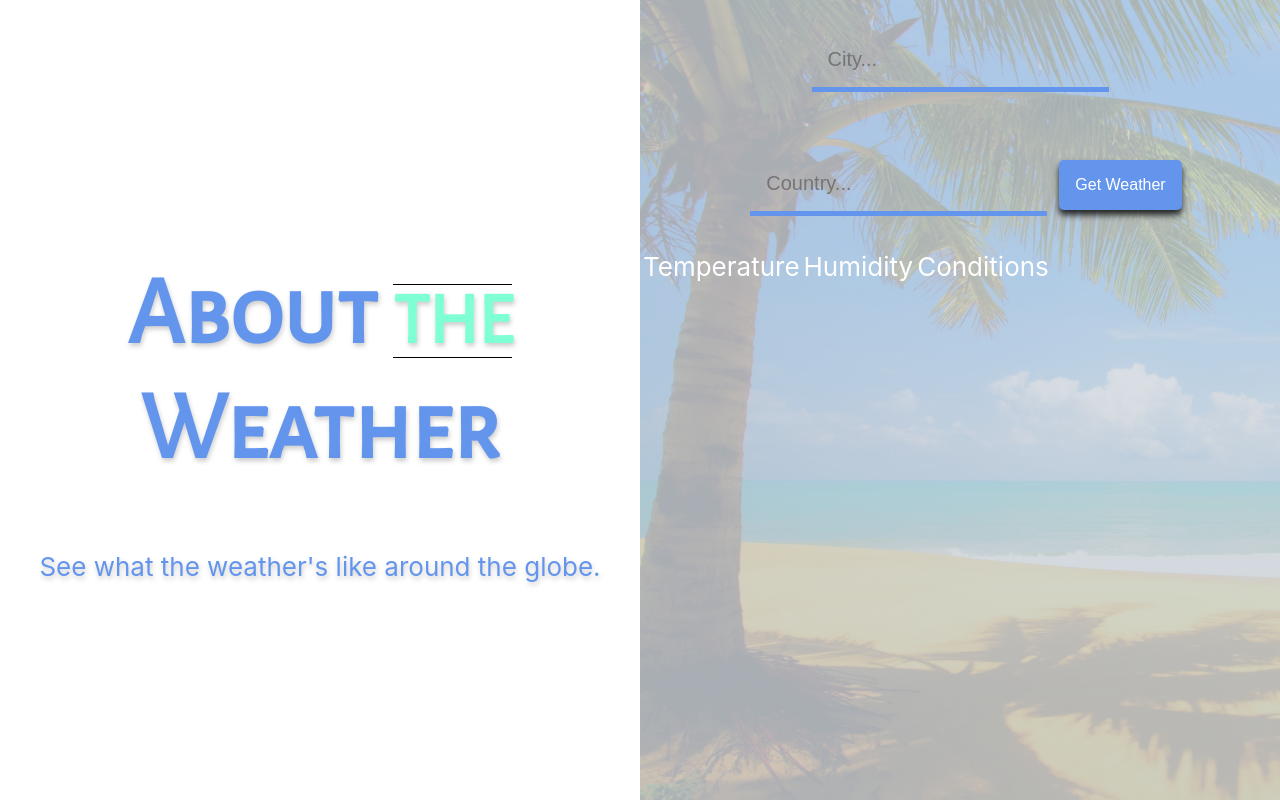
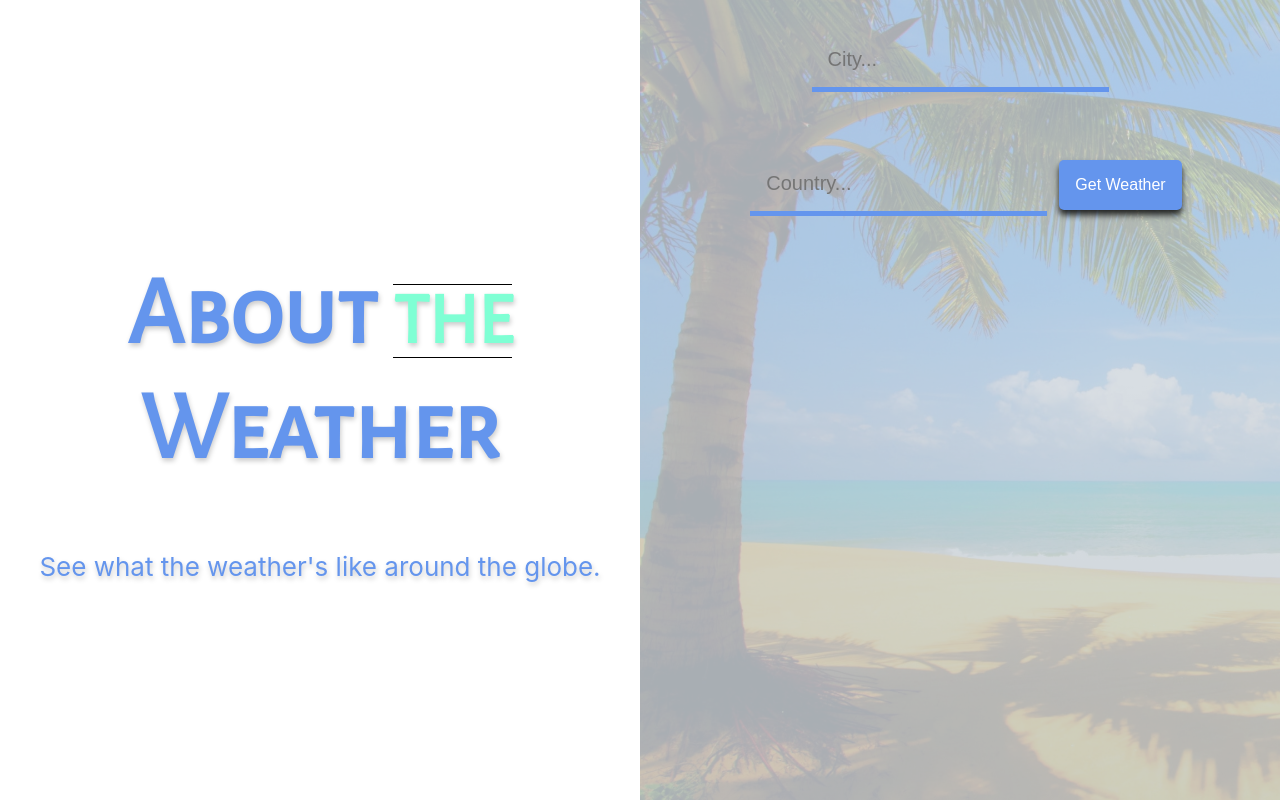
Before and after one commit to tmaitland/react_weather_app, a React (Create React App) app: page / in a window 1280 px wide. Built offline with nearby package versions, Linux system fonts and the light colour scheme; a web font is replaced by a local one.

Commit message:
Formatting and layout of data looks decent

```diff
--- a/src/App.css
+++ b/src/App.css
@@ -76,6 +76,12 @@
   color: white;
 }
 
+td {
+  width: 250px;
+  padding: 1rem;
+  color: black;
+}
+
 h1, h2, h3, h4, h5, h6 {
   font-family: 'Alegreya Sans SC', sans-serif;
 }
--- a/src/components/CityWeather.js
+++ b/src/components/CityWeather.js
@@ -7,48 +7,58 @@ const capitalize = {
     textTransform: 'capitalize'
 }
 
+const tableStyles = {
+	width: '80%',
+    textAlign: 'left',
+    /* display: flex; */
+    /* flex-direction: column; */
+    /* justify-content: center; */
+    padding: '2rem 2rem'
+}
+
+const weatherInfo = {
+	display: 'flex',
+	justifyContent: 'center',
+}
+
 const CityWeather = props => (
-	<div className="weather__info">
-		<table>
+	<div className="weather__info" style={weatherInfo}>
+		<table style={tableStyles}>
 			{
 				props.icon && <tr className="weather__key"><td> Icon:</td>
 					<td><img src={`${iconurl}${ props.icon }${imgext}`} alt="weather icon" className="weather_icon" /></td>
 				</tr>
 			}
 			{
-				props.city && props.country && <p className="weather__key"> Location:
-					<span className="weather__value"> { props.city }, { props.country }</span>
-				</p>
+				props.city && props.country && <tr className="weather__key"><td>Location:</td>
+					<td className="weather__value"> { props.city }, { props.country }</td>
+				</tr>
 			}
-				<td>Temperature</td>
-				<td>Humidity</td>
-				<td>Conditions</td>
+			{
+				props.temperature && <tr className="weather__key"><td>Temperature: </td>
+					<td className="weather__value"> { Math.round(props.temperature) }&#176;F</td>
+				</tr>
+			}
+			{
+				props.humidity && <tr className="weather__key"><td>Humidity: </td>
+					<td className="weather__value"> { props.humidity }% </td>
+				</tr>
+			}
+			{
+				props.description && <tr className="weather__key"><td> Conditions: </td>
+					<td className="weather__value" style={capitalize} > { props.description } </td>
+				</tr>
+			}
 
 		</table>
-     {/* {
-         props.icon && <p className="weather__key"> Icon:
-            <img src={`${iconurl}${ props.icon }${imgext}`} alt="weather icon" className="weather_icon" />
-         </p>
-     } */}
 
-	 {
-	 	props.temperature && <p className="weather__key"> Temperature:
-	 		<span className="weather__value"> { Math.round(props.temperature) }&#176;F</span>
-	 	</p>
-	 }
-	 {
-	 	props.humidity && <p className="weather__key"> Humidity:
-	 		<span className="weather__value"> { props.humidity }% </span>
-	 	</p>
-	 }
-	 {
-	 	props.description && <p className="weather__key"> Conditions:
-	 		<span className="weather__value" style={capitalize}> { props.description } </span>
-	 </p>
-	 }
 	 {
 	 	props.error && <p className="weather__error">{ props.error }</p>
 	 }
+
+
+
+
 	</div>
 );
 
```
